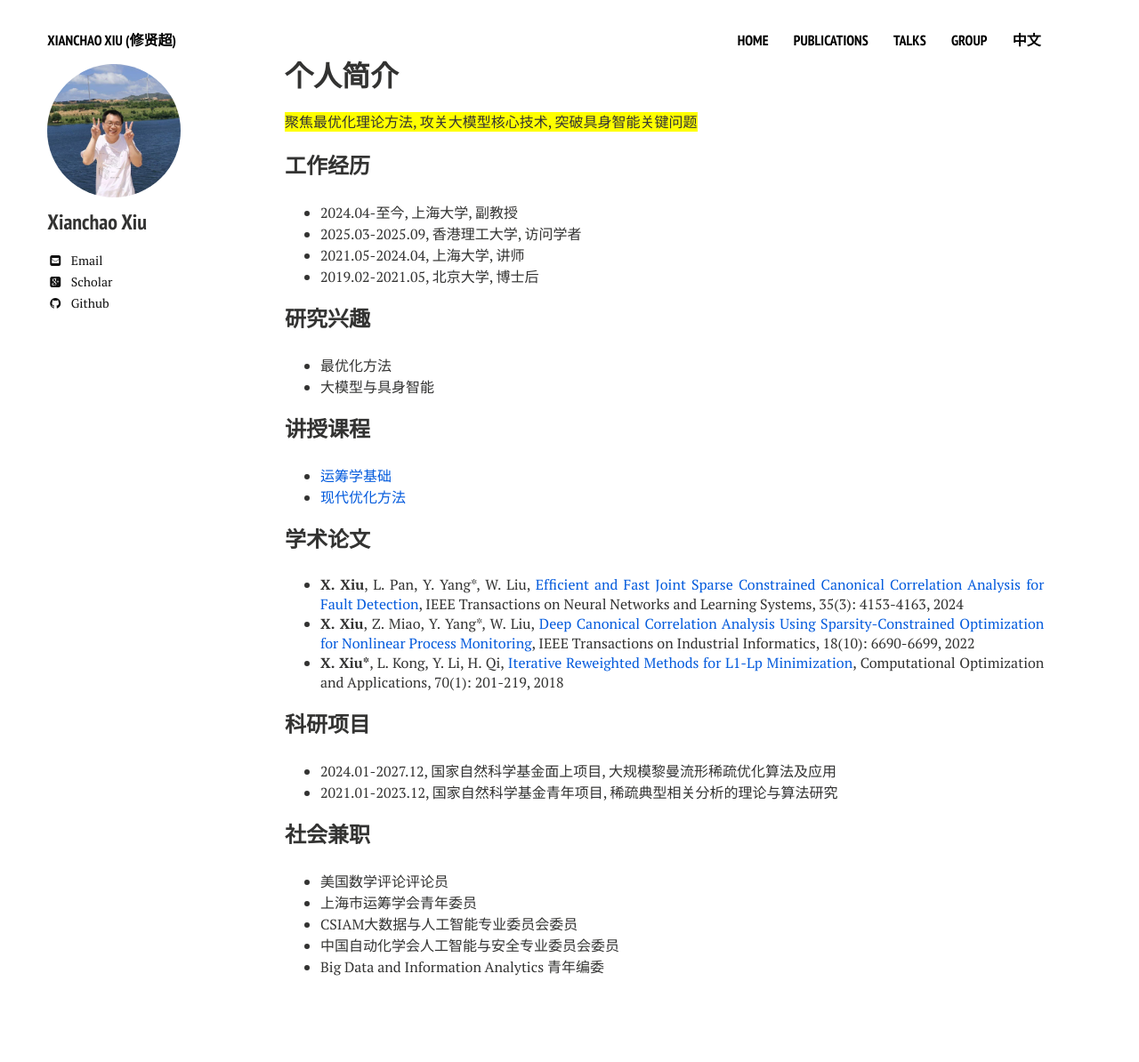
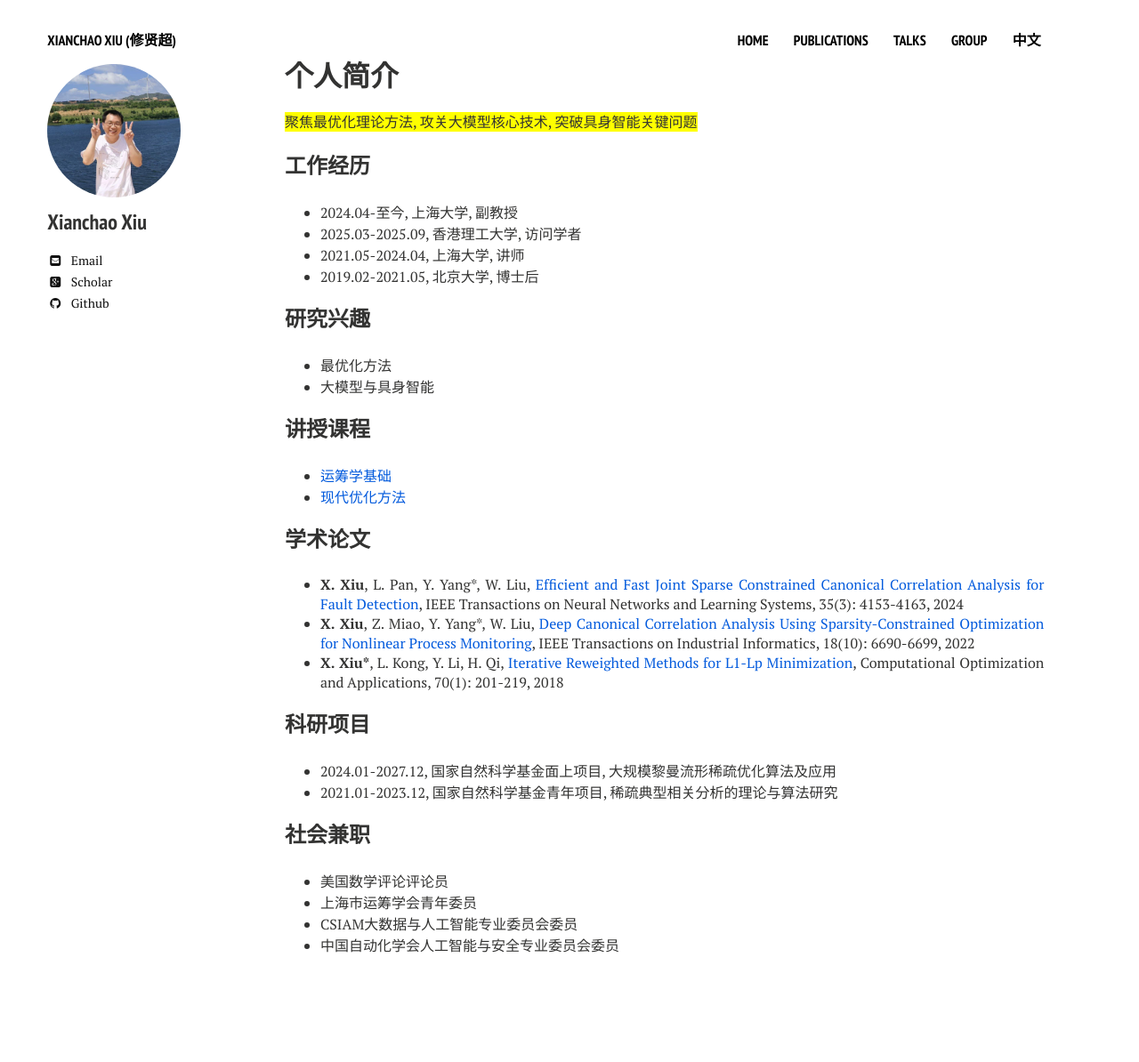
Before and after one commit to xianchaoxiu/xianchaoxiu.github.io, a Jekyll site: the page built from chinese/index.md, in a window 1280 px wide. Shown: the whole page at 89% size. Built offline with Jekyll 4.4.1, drawn with Linux system fonts in a browser that asks for light colours; nearby versions of some CDN libraries; after the commit the page ends 1170 px from its top, so only the background shows below that.

Commit message:
Update index.md

```diff
--- a/chinese/index.md
+++ b/chinese/index.md
@@ -43,4 +43,3 @@ share: false
 * 上海市运筹学会青年委员 <br>
 * CSIAM大数据与人工智能专业委员会委员 <br>
 * 中国自动化学会人工智能与安全专业委员会委员 <br>
-* Big Data and Information Analytics 青年编委<br>
```
